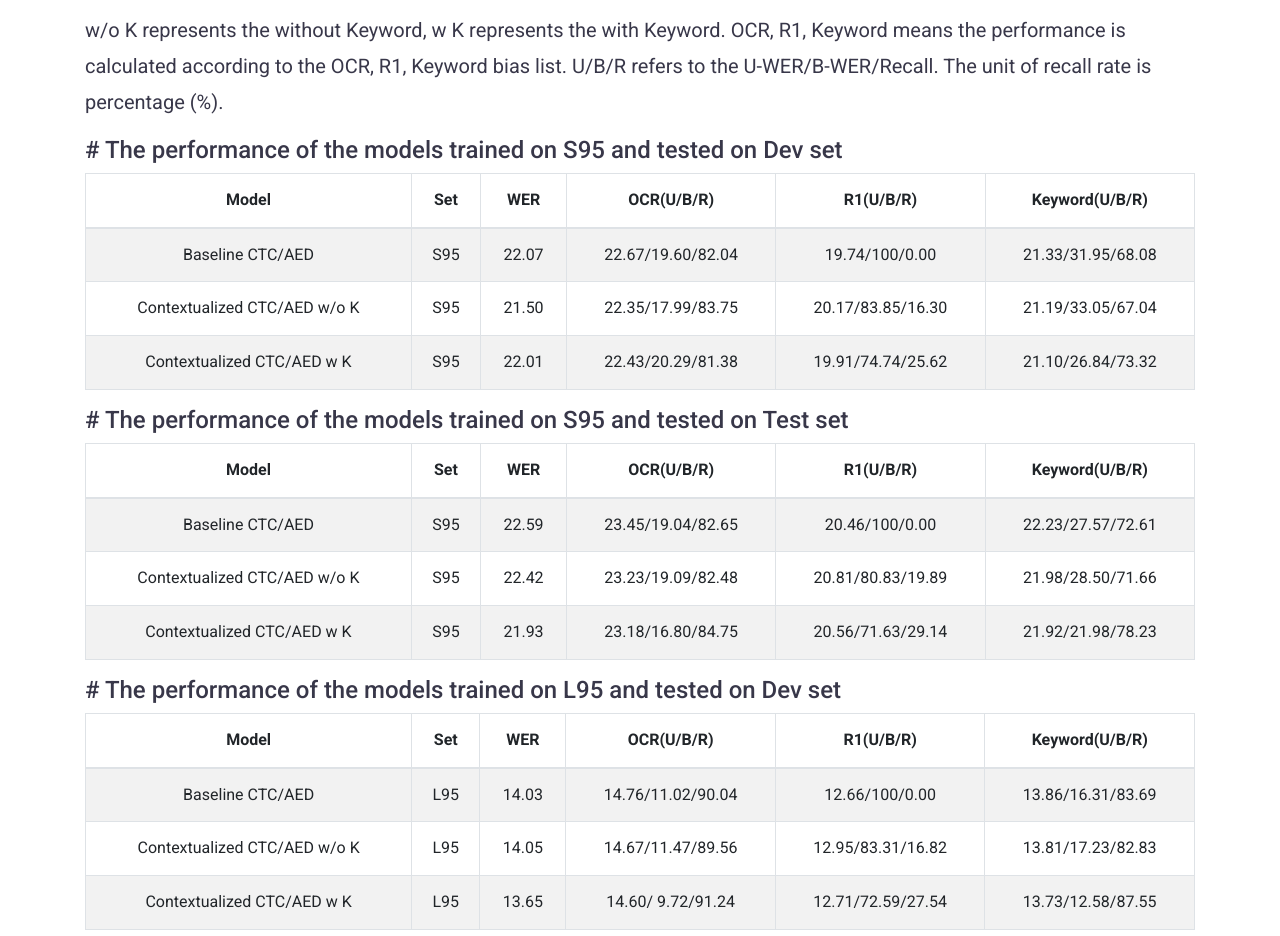
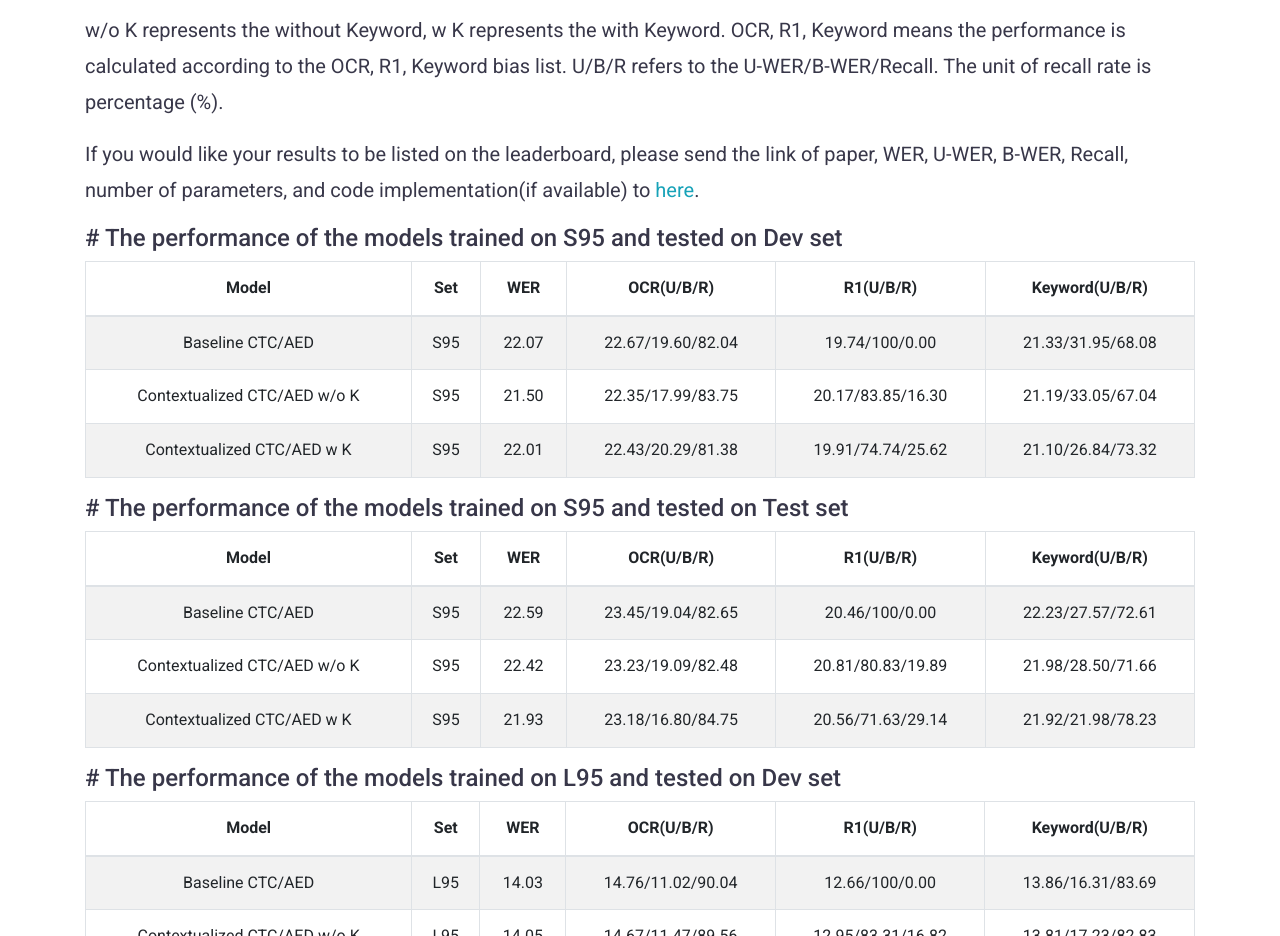
Before and after one commit to funcodec/funcodec.github.io, a plain HTML site: page index.html in a window 1280 px wide. Shown: the part 2620-3556 px from the top of the page. Drawn offline with nearby package versions, Linux system fonts and the light colour scheme.

Commit message:
first commit

```diff
--- a/index.html
+++ b/index.html
@@ -209,6 +209,10 @@
                     <p class="lead font-weight-normal">w/o K represents the without Keyword, w K represents the with Keyword.
                         OCR, R1, Keyword means the performance is calculated according to the OCR, R1, Keyword bias list.
                          U/B/R refers to the U-WER/B-WER/Recall. The unit of recall rate is percentage (%).</p>
+                    <p class="lead font-weight-normal">If you would like your results to be listed on the leaderboard,
+                            please send the link of paper, WER, U-WER, B-WER, Recall, number of
+                            parameters, and code implementation(if available) to <a
+                                href="mailto:m2met.alimeeting@gmail.com" class="text-info">here</a>.</p>
                     <!-- <p class="lead font-weight-normal">If you would like your results to be listed on the leaderboard,
                         please send the link of paper, EER and min-DCF(p_target=0.01, c_miss=1, c_fa=1), number of
                         parameters, and code implementation(if available) to <a
```
